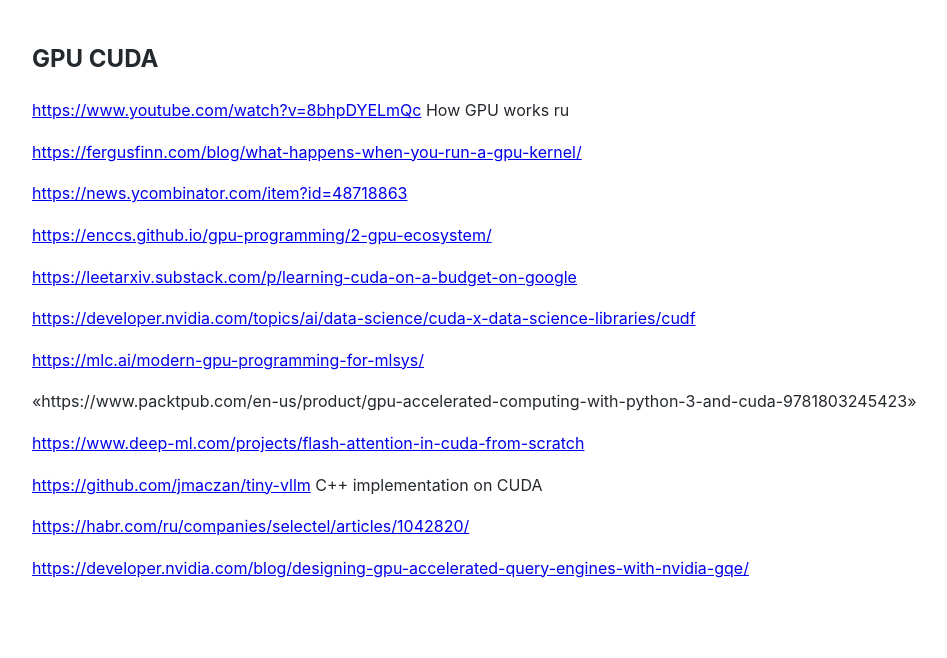
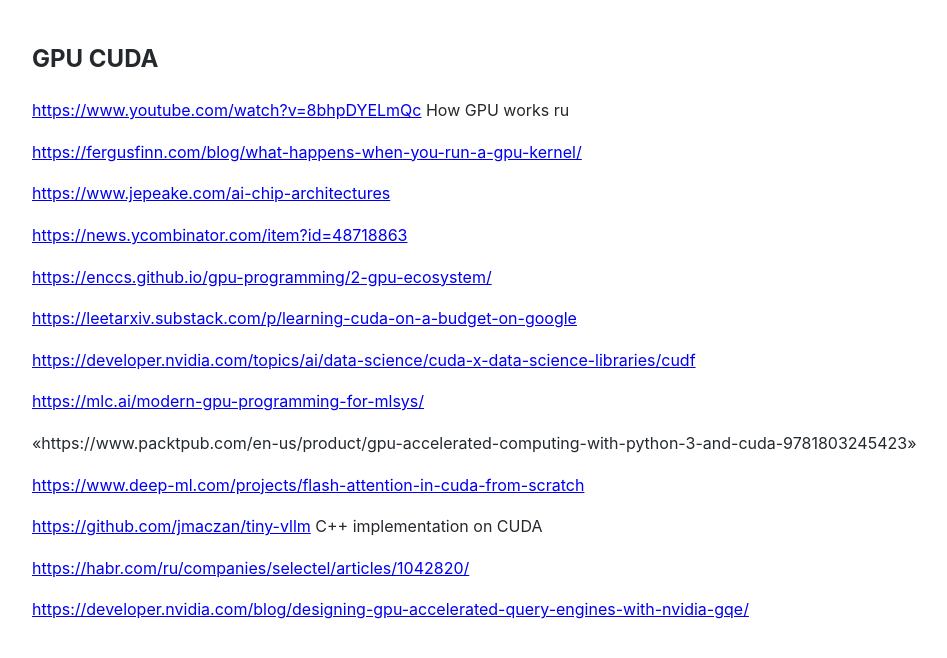
Before and after one commit to Michael-Lubinsky/michael-lubinsky.github.com, a Jekyll site: the page built from ml/cuda.md, in a window 1280 px wide. Shown: the top 658 px of the page, without its empty margins (158-1105 px from the left). Built offline with Jekyll 4.4.1, drawn with Linux system fonts in a browser that asks for light colours; our own code applies the rules of GitHub Pages for plain Markdown files.

Commit message:
Add additional GPU-related resources to cuda.md

```diff
--- a/ml/cuda.md
+++ b/ml/cuda.md
@@ -3,6 +3,8 @@
 <https://www.youtube.com/watch?v=8bhpDYELmQc> How GPU works ru
 
 <https://fergusfinn.com/blog/what-happens-when-you-run-a-gpu-kernel/>
+
+<https://www.jepeake.com/ai-chip-architectures>
 
 <https://news.ycombinator.com/item?id=48718863>
 
```
